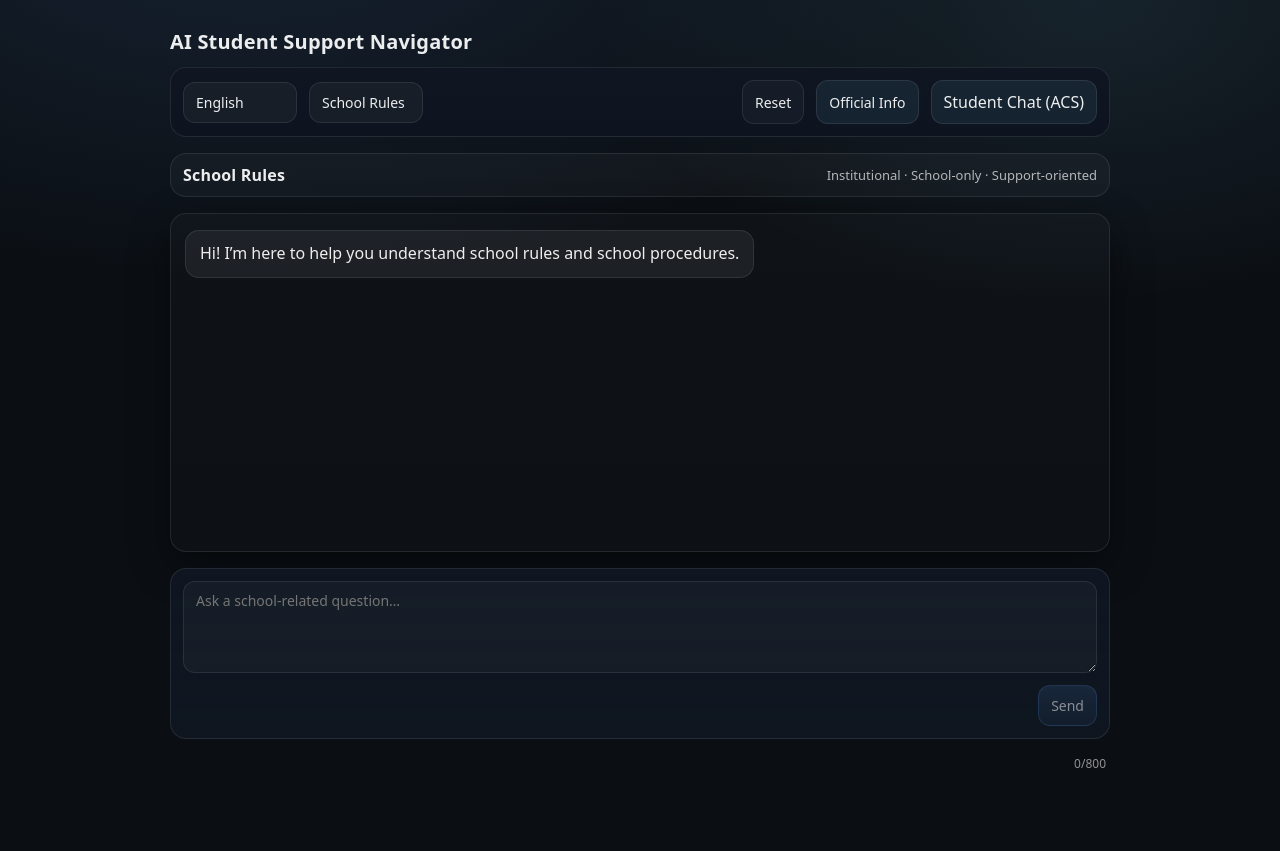
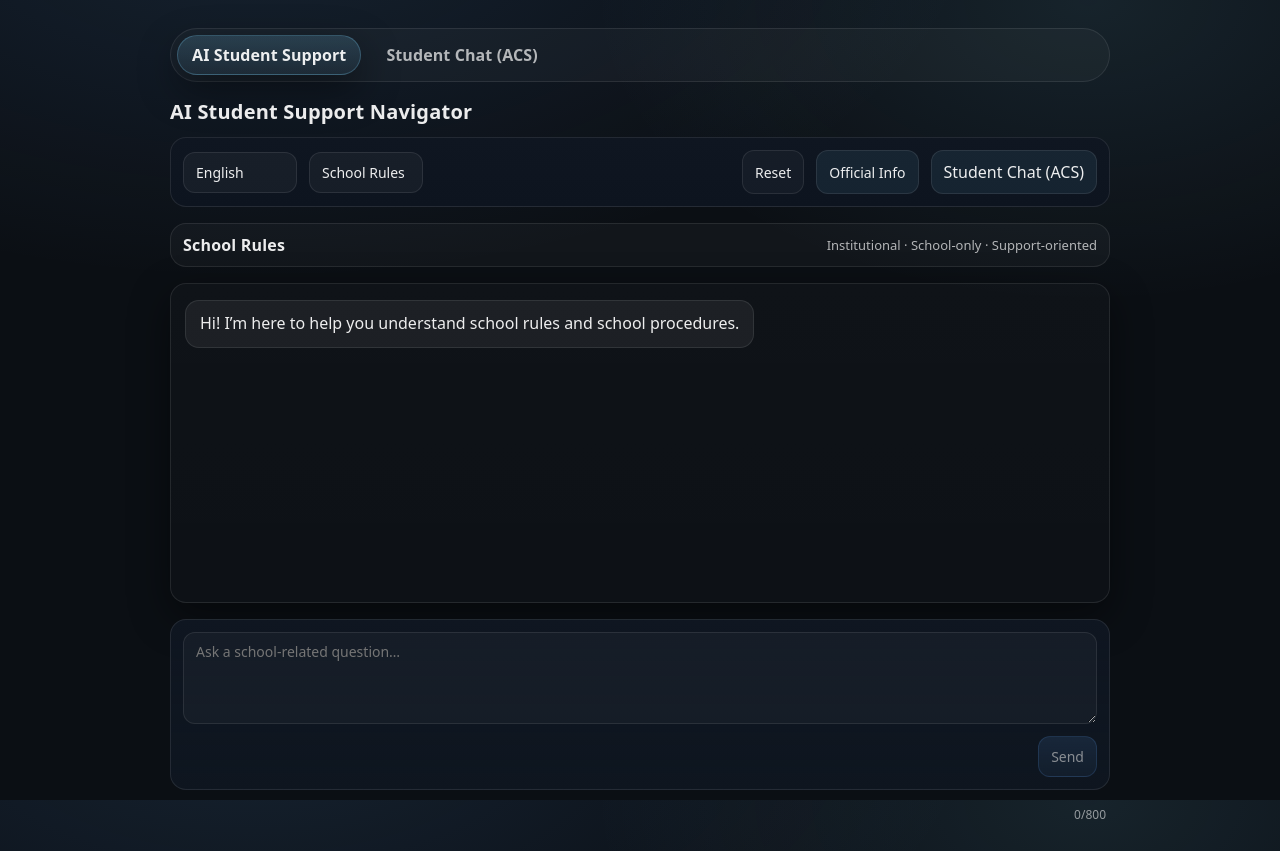
Before and after one commit to ME-Massine/azure-ai-student-support, a Next.js app: page / in a window 1280 px wide. Before the commit the page ends 800 px from the top, so only its background shows below. Built offline with nearby package versions, Linux system fonts and the light colour scheme.

Commit message:
Added a global navigation bar on the support page

```diff
--- a/app/globals.css
+++ b/app/globals.css
@@ -101,6 +101,44 @@ a:hover {
   .container {
     padding: 28px 20px 28px;
   }
+}
+
+/* =========================
+   Global Nav
+   ========================= */
+
+.global-nav {
+  display: inline-flex;
+  align-items: center;
+  gap: 10px;
+  padding: 6px;
+  background: rgba(255, 255, 255, 0.03);
+  border: 1px solid var(--border);
+  border-radius: 999px;
+}
+
+.nav-tab {
+  color: var(--muted);
+  font-weight: 600;
+  letter-spacing: 0.1px;
+  padding: 8px 14px;
+  border-radius: 999px;
+  border: 1px solid transparent;
+  transition: background 0.14s ease, color 0.14s ease, border-color 0.14s ease;
+}
+
+.nav-tab:hover {
+  text-decoration: none;
+  color: var(--text);
+  background: rgba(255, 255, 255, 0.05);
+  border-color: var(--border);
+}
+
+.nav-tab.active {
+  color: var(--text);
+  background: linear-gradient(180deg, rgba(125, 211, 252, 0.16), rgba(125, 211, 252, 0.06));
+  border-color: rgba(125, 211, 252, 0.24);
+  box-shadow: var(--shadow);
 }
 
 /* =========================
--- a/app/page.tsx
+++ b/app/page.tsx
@@ -166,6 +166,14 @@ export default function Home() {
 
   return (
     <main className="container">
+      <nav className="global-nav">
+        <Link className="nav-tab active" href="/">
+          AI Student Support
+        </Link>
+        <Link className="nav-tab" href="/general-chat">
+          Student Chat (ACS)
+        </Link>
+      </nav>
       {/* HEADER */}
       <header className="header">
         <h1 className="title">AI Student Support Navigator</h1>
@@ -308,11 +316,9 @@ export default function Home() {
           </nav>
 
           <ul>
-            {officialData[activeTab].items.map(
-              (item: string, i: number) => (
-                <li key={i}>{item}</li>
-              )
-            )}
+            {officialData[activeTab].items.map((item: string, i: number) => (
+              <li key={i}>{item}</li>
+            ))}
           </ul>
 
           <footer>{officialData.footer}</footer>
```
Also changed, not shown: app/general-chat/page.tsx (+68 -22 lines).
